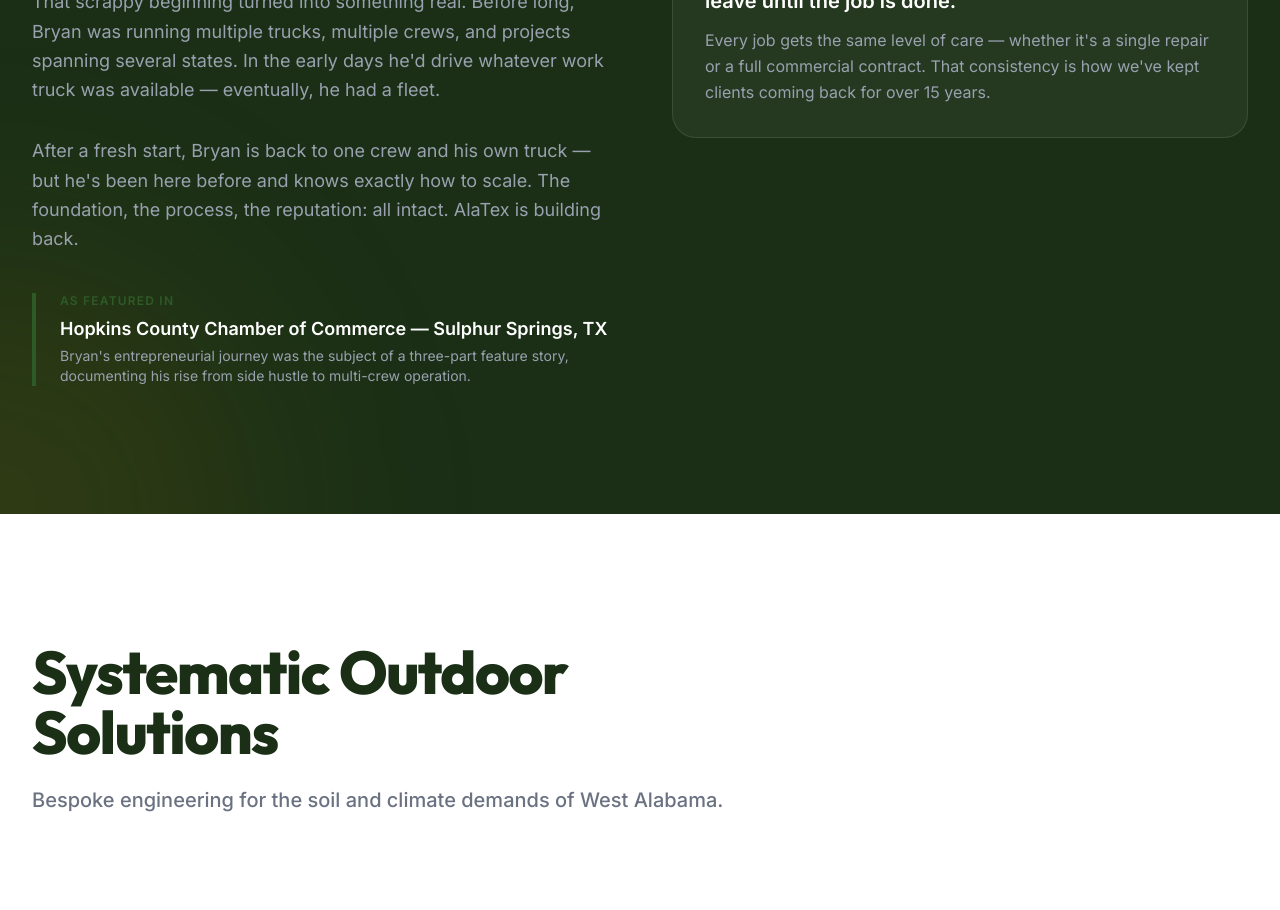
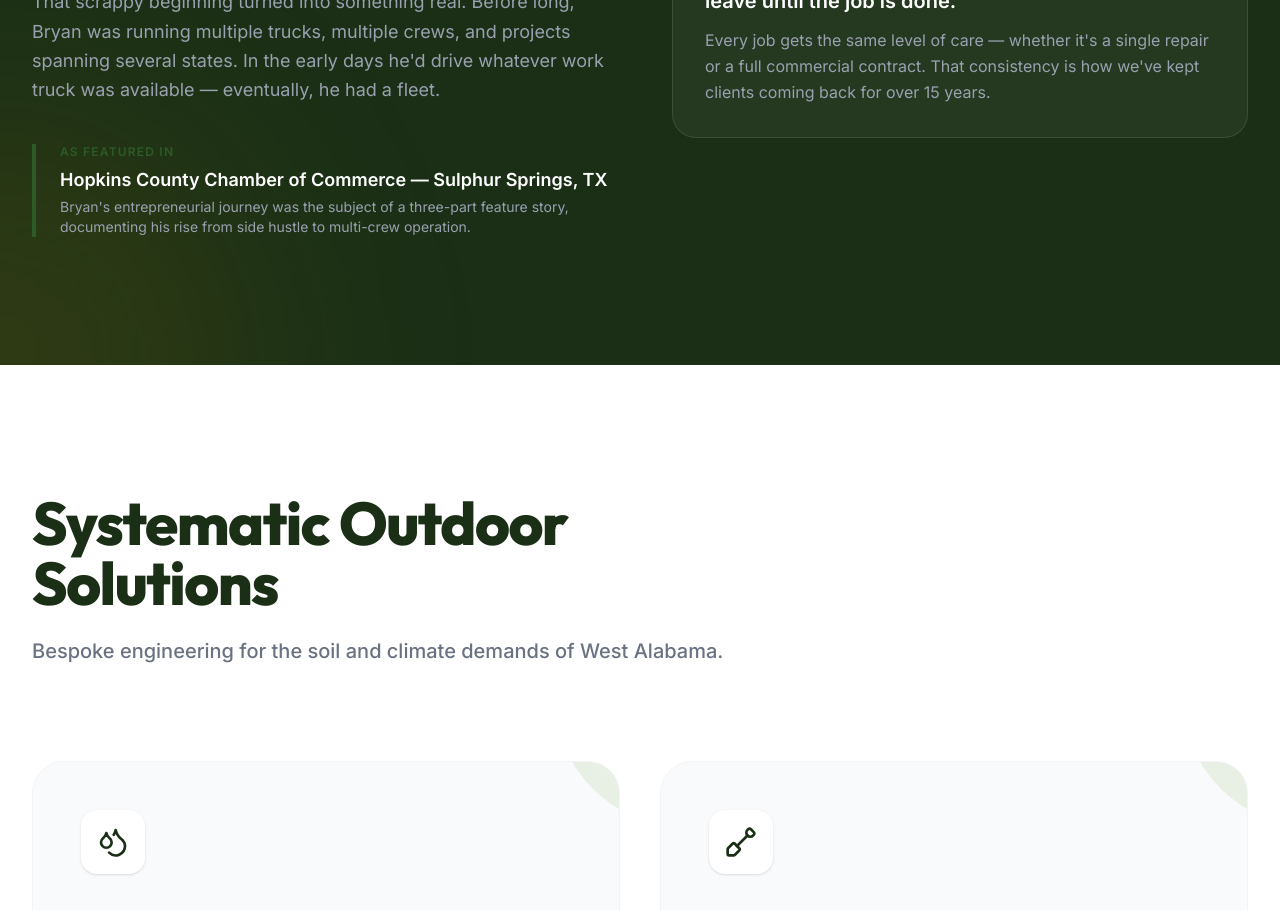
Before and after one commit to Founditmarketing/alatex, a React (Vite) app: page / in a window 1280 px wide. Shown: the part 1560-2470 px from the top of the page. Built offline with nearby package versions, Linux system fonts and the light colour scheme.

Commit message:
content: remove scaling narrative paragraph from Our Story

```diff
--- a/src/components/LandingPage.tsx
+++ b/src/components/LandingPage.tsx
@@ -108,9 +108,7 @@ export default function LandingPage() {
               <p className="text-lg text-gray-400 leading-relaxed">
                 That scrappy beginning turned into something real. Before long, Bryan was running multiple trucks, multiple crews, and projects spanning several states. In the early days he'd drive whatever work truck was available — eventually, he had a fleet.
               </p>
-              <p className="text-lg text-gray-400 leading-relaxed">
-                After a fresh start, Bryan is back to one crew and his own truck — but he's been here before and knows exactly how to scale. The foundation, the process, the reputation: all intact. AlaTex is building back.
-              </p>
+
 
               {/* Chamber of Commerce callout */}
               <div className="border-l-4 border-brand-green pl-6 mt-2">
```
